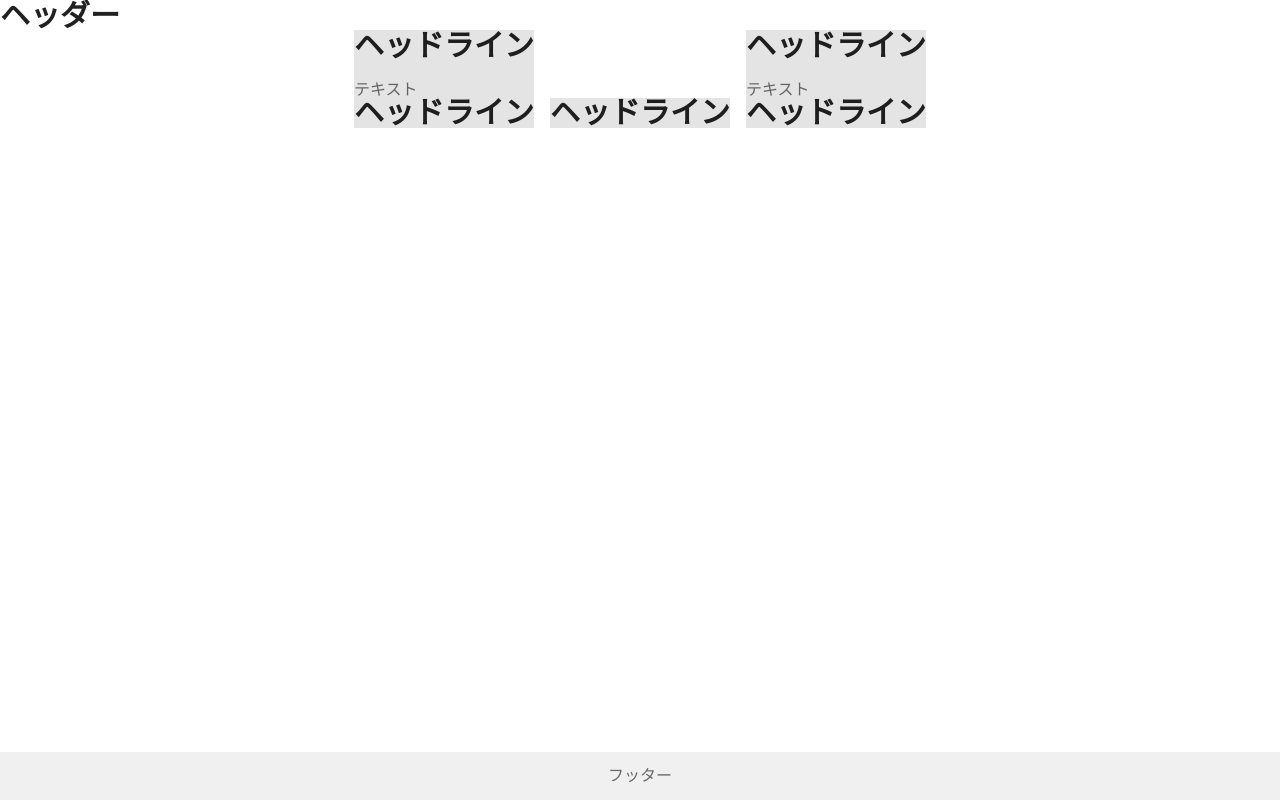
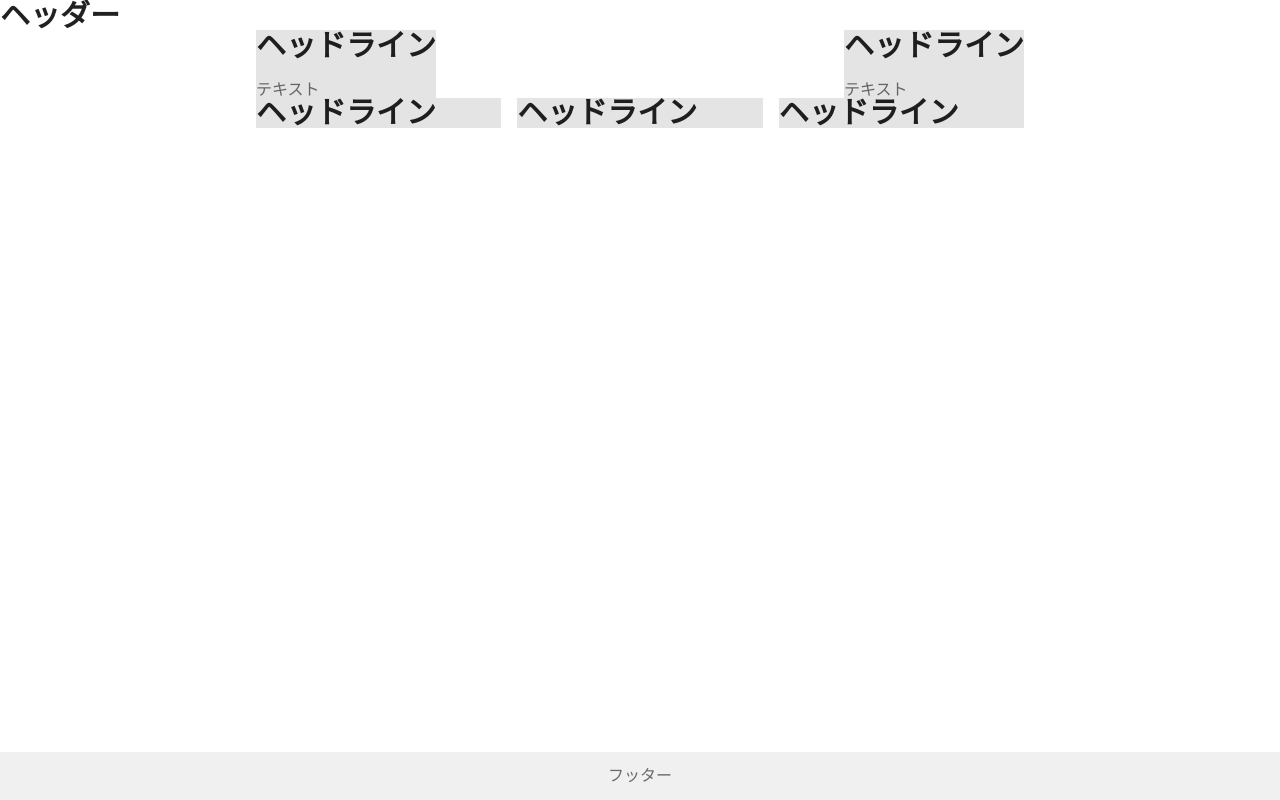
Before and after one commit to hietashika/internet-walker, an Astro site: page /test in a window 1280 px wide. Built offline with nearby package versions, Linux system fonts and the light colour scheme; Astro itself is replaced by a stand-in of ours; a web font is replaced by a local one.

Commit message:
[fix] 🐛 レイアウトの修正    - Layoutコンポーネントにmain要素を追加し、ページの内容を適切に表示する

```diff
--- a/src/layouts/Layout.astro
+++ b/src/layouts/Layout.astro
@@ -22,7 +22,9 @@ const { pageTitle } = Astro.props;
 		<Header class="header" />
 
 	<!-- AstroSlot でページの内容を表示 -->
+	 <main class="main">
 		<slot />
+	 </main>
 		<!-- フッター -->
 		<Footer class="footer" />
 	</body>
@@ -43,6 +45,10 @@ const { pageTitle } = Astro.props;
 		grid-area: header;
 	}
 
+	main {
+		grid-area: main;
+	}
+
 	footer {
 		grid-area: footer;
 	}
```
